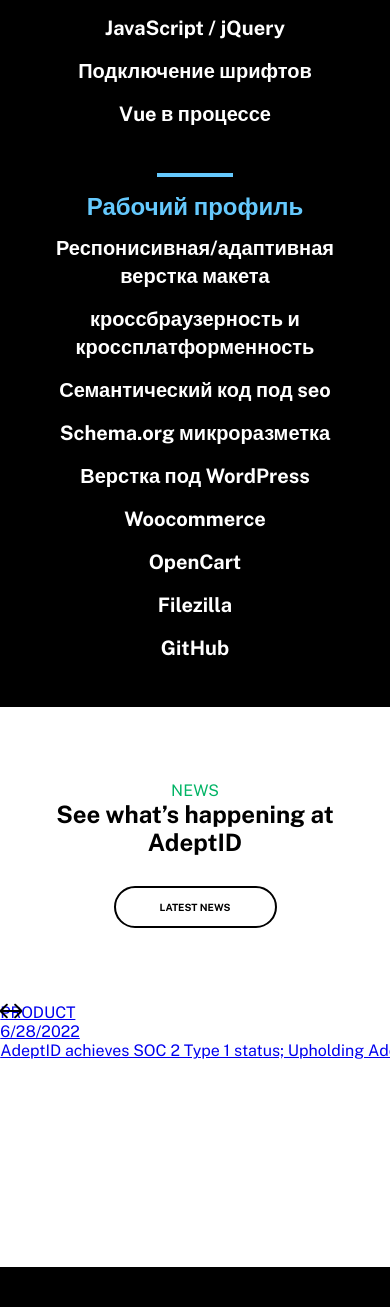
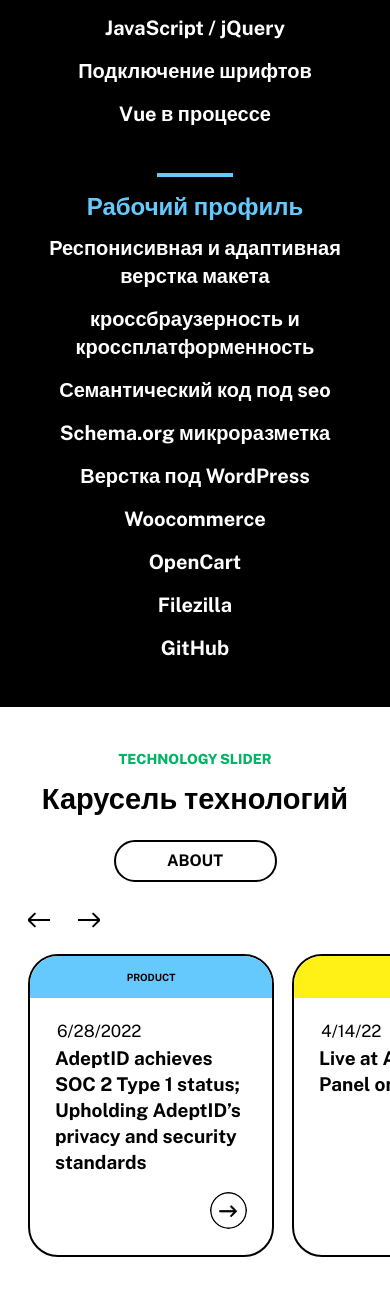
Before and after one commit to Konder1971/iTweb, a PHP site: page / in a window 390 px wide. Shown: the part 1373-2680 px from the top of the page. Before the commit the page ends 2640 px from the top, so only its background shows below. Run offline with PHP 8.4, Linux system fonts and the light colour scheme.

Commit message:
ertew
cxbgdfbhd

```diff
--- a/css/style.css
+++ b/css/style.css
@@ -786,7 +786,7 @@ body {
 }
 @media (max-width: 767.98px) {
 	.dawop {
-		margin: 22px 0 74px;
+		margin: 22px 0 40px;
 		padding: 45px 28px 45px;
 	}
 	.dawop-header {
@@ -863,6 +863,15 @@ body {
 }
 .swh-up {
   color: #00B465;
+	font-size: 20px;
+	line-height: 35px;
+	font-weight: 700;
+	margin-bottom: 20px;
+}
+.swh h2 {
+  font-size: 42px;
+  line-height: 54px;
+  margin-bottom: 30px;
 }
 .swh-link a {
 	display: flex;
@@ -877,6 +886,18 @@ body {
 	font-weight: 700;
 	line-height: 1;
 }
+
+.sliderhn .slick-slide:hover .hn-link svg circle,
+.sliderhn-block:hover .hn-link svg circle {
+	fill: #000;
+	stroke: #000;
+}
+.sliderhn .slick-slide:hover .hn-link svg path,
+.sliderhn-block:hover .hn-link svg path {
+	stroke: #fff;
+    fill: #fff;
+}
+
 .sliderhn .slick-arrow {
   text-indent: -9999px;
   background: none;
@@ -918,6 +939,79 @@ body {
   flex-direction: column!important;
   height: 100%!important;
 }
+
+.sliderhn .slick-slide {
+	margin-right: 31px;
+	border: 3px solid #000;
+	border-radius: 45px;
+	overflow: hidden;
+}
+.sliderhn-block {
+  position: relative;
+  color: #000;
+  text-decoration: none;
+}
+.hn-top {
+  display: flex;
+  flex-direction: column;
+  flex-wrap: nowrap;
+  justify-content: center;
+  text-align: center;
+	font-size: 16px;
+	min-height: 61px;
+	margin-bottom: 38px;
+  font-weight: 700;
+}
+.blue .hn-top {
+	background-color: #65C9FD;
+}
+.yellow .hn-top {
+	background-color: #FFF115;
+}
+.green .hn-top {
+	background-color: #00B465;
+}
+.hn-text {
+  font-weight: 700;
+}
+.hn-link {
+  display: flex;
+  flex-direction: column;
+  flex-wrap: nowrap;
+  justify-content: center;
+  align-items: flex-end;
+  position: absolute;
+  z-index: 2;
+  width: auto;
+}
+.hn-link {
+	display: flex;
+	flex-direction: column;
+	flex-wrap: nowrap;
+	justify-content: center;
+	align-items: flex-end;
+	position: absolute;
+	z-index: 2;
+	width: auto;
+}
+.hn-link svg {
+	stroke: #000;
+	border-radius: 50%;
+	overflow: hidden;
+}
+.hn-link svg path {
+	fill: #000;
+}
+.sliderhn .slick-slide:hover .hn-link svg {
+	background-color: #000;
+}
+.sliderhn .slick-slide:hover .hn-link svg path {
+	fill: #fff;
+	stroke: #fff;
+}
+
+
+
 @media (min-width: 1025px) {
 	.swh {
 		margin: 163px 0 135px;
@@ -950,61 +1044,7 @@ body {
 		background-color: #00B465;
 		border: 2px solid #00B465;
 	}
-}
-@media (min-width: 768px) and (max-width: 1024px) {
-	.swh {
-		margin: 126px 0 179px;
-	}
-	.swh-col-1 {
-		margin-bottom: 86px;
-		text-align: center;
-	}
-	.swh-up {
-		margin: 0 auto 20px;
-	}
-	.swh h2 {
-		margin: 0 auto 30px;
-		padding: 0 30px;
-	}
-	.swh-link a {
-		width: 204px;
-		height: 53px;
-		border-radius: 27px;
-		font-size: 16px;
-		margin: 30px auto 0;
-	}
-	.swh-link a:focus {
-		background-color: #00B465;
-		border: 2px solid #00B465;
-	}
-}
-@media (max-width: 767.98px) {
-	.swh {
-		margin: 73px 0 153px;
-	}
-	.swh-col-1 {
-		margin-bottom: 75px;
-		text-align: center;
-	}
-	.swh h2 {
-		margin: 0 auto 25px;
-		max-width: 323px;
-	}
-	.swh-link a {
-		width: 163px;
-		height: 42px;
-		border-radius: 21px;
-		font-size: 10px;
-		margin: 30px auto 0;
-	}
-	.swh-link a:focus {
-		background-color: #00B465;
-		border: 2px solid #00B465;
-	}
-}
-/* See what’s happening at AdeptID
---------------------------------------------------- */
-@media (min-width: 1025px) {
+
 	.swh {
 		display: flex;
 		flex-direction: column;
@@ -1019,10 +1059,6 @@ body {
 	}
 	.sliderhn .slick-slide {
 		width: 369px!important;
-		margin-right: 31px;
-		border: 3px solid #000;
-		border-radius: 45px;
-		overflow: hidden;
 	}
 	.sliderhn .slick-list {
 		overflow: inherit;
@@ -1068,9 +1104,168 @@ body {
 		height: auto;
 	}
 	.sliderhn .slick-prev {
-		left: 659px;
+		left: 0;
 	}
 	.sliderhn .slick-next {
-		left: 702px;
+		left: 50px;
 	}
 }
+@media (min-width: 768px) and (max-width: 1024px) {
+	.swh {
+		margin: 126px 0 179px;
+	}
+	.swh-col-1 {
+		margin-bottom: 86px;
+		text-align: center;
+	}
+	.swh-up {
+		margin: 0 auto 20px;
+	}
+	.swh h2 {
+		margin: 0 auto 30px;
+		padding: 0 30px;
+	}
+	.swh-link a {
+		width: 204px;
+		height: 53px;
+		border-radius: 27px;
+		font-size: 16px;
+		margin: 30px auto 0;
+	}
+	.swh-link a:focus {
+		background-color: #00B465;
+		border: 2px solid #00B465;
+	}
+
+	.sliderHn-box {
+		width: 100%;
+		padding-left: 60px;
+	}
+	.sliderhn {
+		padding-top: 42px;
+	}
+	.sliderhn .slick-slide {
+		width: 369px!important;
+	}
+	.sliderhn-block {
+		padding-bottom: 180px;
+	}
+	.hn-top {
+		font-size: 16px;
+		min-height: 61px;
+		margin-bottom: 38px;
+	}
+	.hn-data {
+		margin: 0 48px 20px;
+		font-size: 20px;
+		line-height: 1;
+	}
+	.hn-text {
+		font-size: 26px;
+		line-height: 39px;
+		margin: 0 48px;
+	}
+	.hn-link {
+		bottom: 36px;
+		right: 36px;
+	}
+	.hn-link svg,
+	.hn-link img {
+		width: 50px;
+		height: auto;
+	}
+	.sliderhn .slick-prev {
+		left: 0;
+	}
+	.sliderhn .slick-next {
+		left: 50px;
+	}
+}
+@media (max-width: 767.98px) {
+	.swh {
+		margin: 40px 0 50px;
+	}
+	.swh-col-1 {
+		margin-bottom: 30px;
+		text-align: center;
+	}
+	.swh-up {
+		font-size: 14px;
+		line-height: 25px;
+		font-weight: 800;
+		margin-bottom: 10px;
+		text-transform: uppercase;
+	}
+	.swh h2 {
+		font-size: 29px;
+		line-height: 33px;
+		font-weight: 600;
+		margin: 0 auto 25px;
+	}
+	.swh-link a {
+		width: 163px;
+		height: 42px;
+		border-radius: 21px;
+		font-size: 16px;
+		text-transform: uppercase;
+		margin: 25px auto 0;
+	}
+	.swh-link a:focus {
+		background-color: #00B465;
+		border: 2px solid #00B465;
+	}
+
+	.sliderHn-box {
+		width: 100%;
+		padding-left: 28px;
+	}
+	.sliderhn {
+		padding-top: 42px;
+	}
+	.sliderhn .slick-slide {
+		width: 246px!important;
+		margin-right: 18px;
+		border: 2px solid #000;
+		border-radius: 30px;
+	}
+	.sliderhn-block {
+		padding-bottom: 80px;
+	}
+	.hn-top {
+		font-size: 10px;
+		min-height: 42px;
+		margin-bottom: 25px;
+	}
+	.hn-data {
+		margin: 0 27px 5px;
+		font-size: 17px;
+		line-height: 1;
+	}
+	.hn-text {
+		font-size: 19px;
+		line-height: 26px;
+		margin: 0 25px;
+	}
+	.hn-link {
+		bottom: 22px;
+		right: 25px;
+	}
+	.hn-link svg,
+	.hn-link img {
+		width: 37px;
+		height: auto;
+	}
+	.slick-list:after {
+		width: 74px;
+	}
+	.sliderhn .slick-prev {
+		left: 0;
+	}
+	.sliderhn .slick-next {
+		left: 50px;
+	}
+}
+/* See what’s happening at AdeptID
+--------------------------------------------------- */
+@media (min-width: 1025px) {
+}
--- a/index.html
+++ b/index.html
@@ -70,7 +70,7 @@
 									<div class="dropdown-col-1">
 										<h3>JS разработка</h3>
 										<p>
-											Мои разработки на JS. Некоторые в процессе разраьоткию
+											Мои разработки на JS. Некоторые в процессе работы
 										</p>
 									</div>
 									<div class="dropdown-col-2">
@@ -178,7 +178,7 @@
 						<div class="dawop-separator"></div>
 						<h3>Рабочий профиль</h3>
 						<ul>
-							<li>Респонисивная/адаптивная верстка макета</li>
+							<li>Респонисивная и адаптивная верстка макета</li>
 							<li>кроссбраузерность и кроссплатформенность</li>
 							<li>Семантический код под seo</li>
 							<li>Schema.org микроразметка</li>
@@ -197,16 +197,16 @@
 	<!-- dawop stop -->
 
 
-		<!-- See what’s happening at AdeptID start -->
+		<!-- slider start -->
 		<div class="swh">
 			<div class="swh-container">
 				<div class="swh-content">
 					<div class="swh-col swh-col-1">
 						<div class="swh-text">
-							<div class="swh-up up">NEWS</div>
-							<h2>See what’s happening at AdeptID</h2>
+							<div class="swh-up up">technology slider</div>
+							<h2>Карусель технологий</h2>
 							<div class="swh-link">
-								<a href="#" title="">LATEST NEWS</a>
+								<a href="#" title="">About</a>
 							</div>
 						</div>
 					</div>
@@ -216,7 +216,7 @@
 			<div class="sliderHn-box">
 				<div class="sliderhn">
 					<!-- sliderhn-block repeat start -->
-					<a href="#" class="sliderhn-block product"><!-- add class product for categoty product -->
+					<a href="#" class="sliderhn-block blue">
 						<div class="hn-top">PRODUCT</div>
 						<div class="hn-data">6/28/2022</div>
 						<div class="hn-text">
@@ -234,7 +234,7 @@
 					</a>
 					<!-- sliderhn-block repeat stop -->
 					<!-- sliderhn-block repeat start -->
-					<a href="#" class="sliderhn-block team"><!-- add class team for categoty team -->
+					<a href="#" class="sliderhn-block yellow">
 						<div class="hn-top">TEAM</div>
 						<div class="hn-data">4/14/22
 						</div>
@@ -252,7 +252,7 @@
 					</a>
 					<!-- sliderhn-block repeat stop -->
 					<!-- sliderhn-block repeat start -->
-					<a href="#" class="sliderhn-block press"><!-- add class team for categoty press -->
+					<a href="#" class="sliderhn-block green">
 						<div class="hn-top">PRESS</div>
 						<div class="hn-data">8/12/22</div>
 						<div class="hn-text">
@@ -272,7 +272,7 @@
 			</div>
 			<!-- slider home news stop -->
 		</div>
-		<!-- See what’s happening at AdeptID stop -->
+		<!-- slider stop -->
 
 
 	<script src="js/jquery.min.js"></script>
@@ -280,15 +280,15 @@
 	<script src="js/main.js"></script>
 	<script>
 		$('.sliderhn').slick({
-			infinite: true,
+			infinite: false,
 			arrows: true,
 			dots: false,
-			autoplay: true,
-			autoplaySpeed: 3000,
-			speed: 600,
-			slidesToShow: 1,
-			slidesToScroll: 1,
-      variableWidth: true,
+			autoplay: false,
+			// autoplaySpeed: 3000,
+			// speed: 600,
+			// slidesToShow: 1,
+			// slidesToScroll: 1,
+      variableWidth: false,
 		});
 	</script>
 
```
